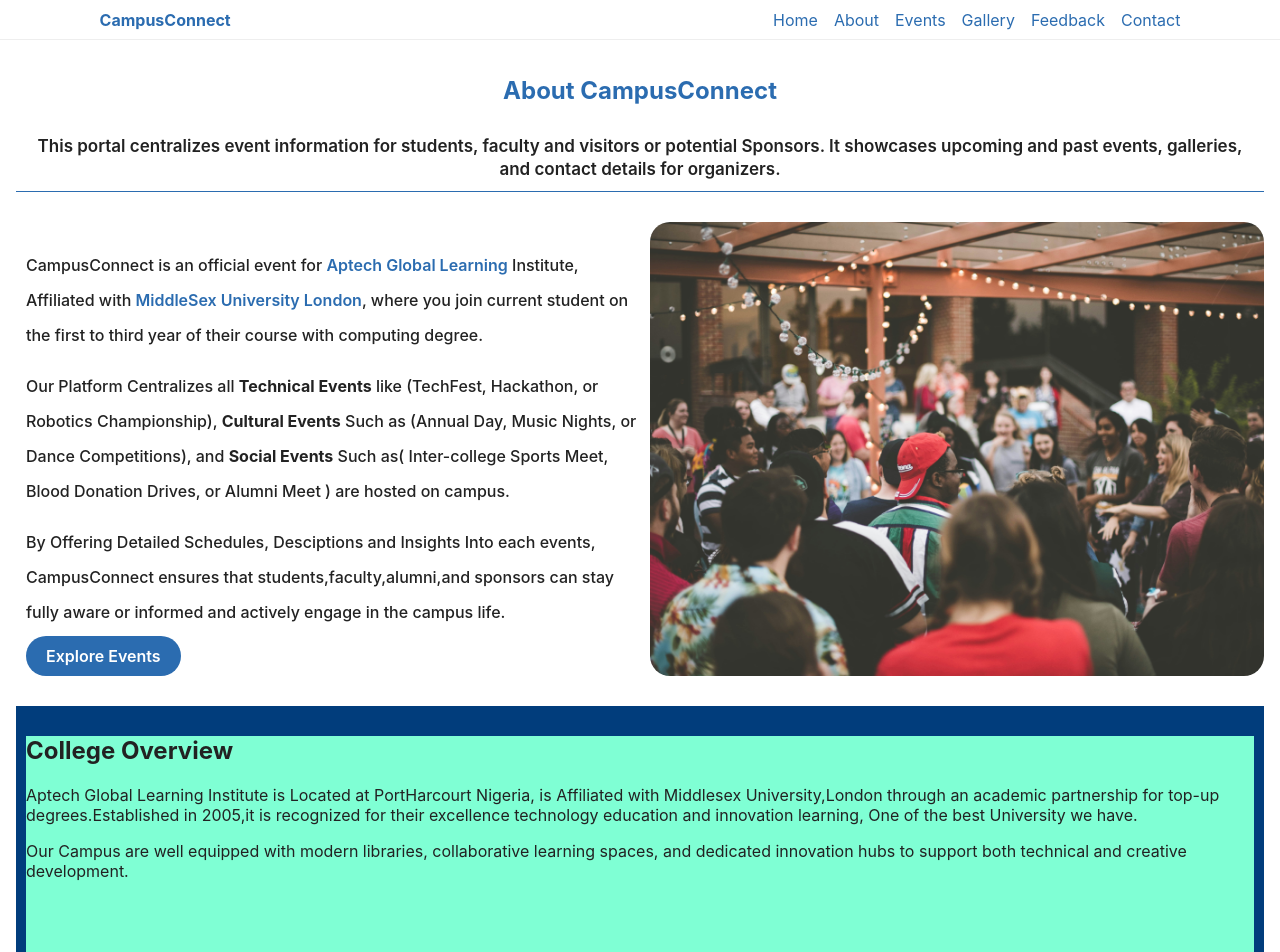
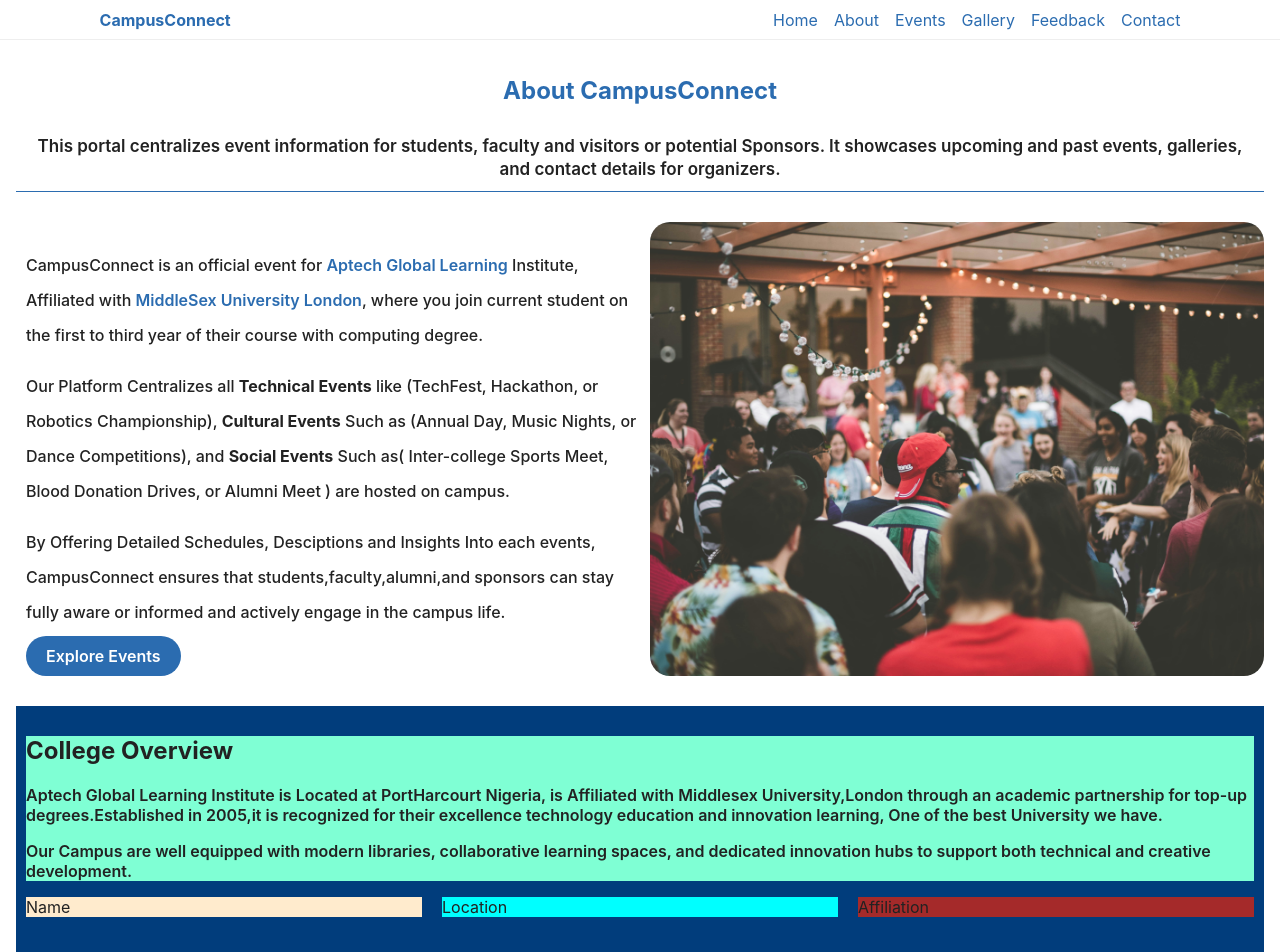
Before and after one commit to Joannie-210/CampusConnect, a React (Vite) app: page /about in a window 1280 px wide. Shown: the top 952 px of the page. Built offline with nearby package versions, Linux system fonts and the light colour scheme.

Commit message:
college overview layout

```diff
--- a/src/pages/About.jsx
+++ b/src/pages/About.jsx
@@ -59,19 +59,24 @@ const About = () => {
           <section className="College-Overview">
             <div className="college-area">
               <h2>College Overview</h2>
-              <p>
+              <p className="collage-Over-text">
                 Aptech Global Learning Institute is Located at PortHarcourt
                 Nigeria, is Affiliated with Middlesex University,London through
                 an academic partnership for top-up degrees.Established in
                 2005,it is recognized for their excellence technology education
                 and innovation learning, One of the best University we have.
               </p>
-              <p>
+              <p className="collage-Over-text">
                 Our Campus are well equipped with modern libraries,
                 collaborative learning spaces, and dedicated innovation hubs to
                 support both technical and creative development.
               </p>
             </div>
+                <div className="card-collage">
+                    <div className="card-name-collage">Name</div>
+                    <div className="card-location-collage">Location</div>
+                    <div className="card-affiliated-collage">Affiliation</div>
+                </div>
           </section>
 
           {/* <section className="key-events">
--- a/src/styles/About.css
+++ b/src/styles/About.css
@@ -29,6 +29,7 @@
   width: 100%;
   display: flex;
   flex-wrap: wrap;
+
 }
 /* for the text about campus connect */
 .about-CampusConnect-text {
@@ -109,5 +110,26 @@
 .college-area {
   background-color: aquamarine;
   max-width: 100%;
-  height: 100%;
+  /* height: 100%; */
 }
+.collage-Over-text{
+    font-weight: 600;
+    /* max-width: 970px; */
+}
+/* card for grid */
+.card-collage{
+    display: grid;
+    /* background-color: blue; */
+    grid-template-columns: repeat(auto-fit, minmax(250px, 1fr));
+    gap: 20px;
+    /* text-align: center; */
+}
+.card-name-collage{
+    background-color: blanchedalmond;
+}
+.card-location-collage{
+    background-color: aqua;
+}
+.card-affiliated-collage{
+    background-color: brown;
+}
```
